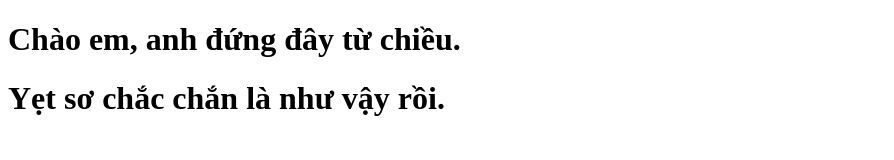
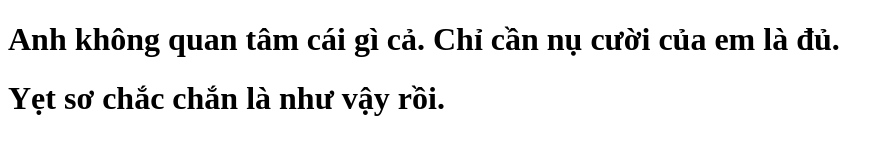
Before and after one commit to Toan040606/HTMLOL_CSS2, a plain HTML site: page Buoi_1/index.html in a window 1280 px wide. Shown: the whole page, without its empty margins (0-894 px from the left). Drawn offline with Linux system fonts and the light colour scheme.

Commit message:
Yẹt sir

```diff
--- a/index.html
+++ b/Buoi_1/index.html
@@ -6,7 +6,7 @@
     <title>Document</title>
 </head>
 <body>
-    <h1>Chào em, anh đứng đây từ chiều.</h1>
+    <h1>Anh không quan tâm cái gì cả. Chỉ cần nụ cười của em là đủ.</h1>
     <h1>Yẹt sơ chắc chắn là như vậy rồi.</h1>
 </body>
 </html>
```
